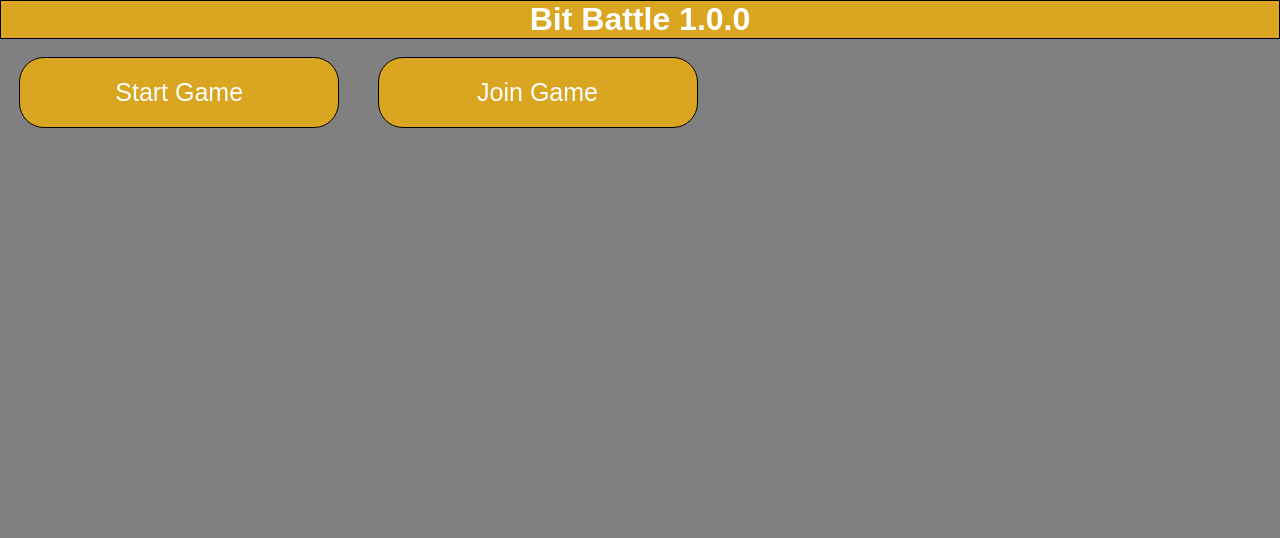
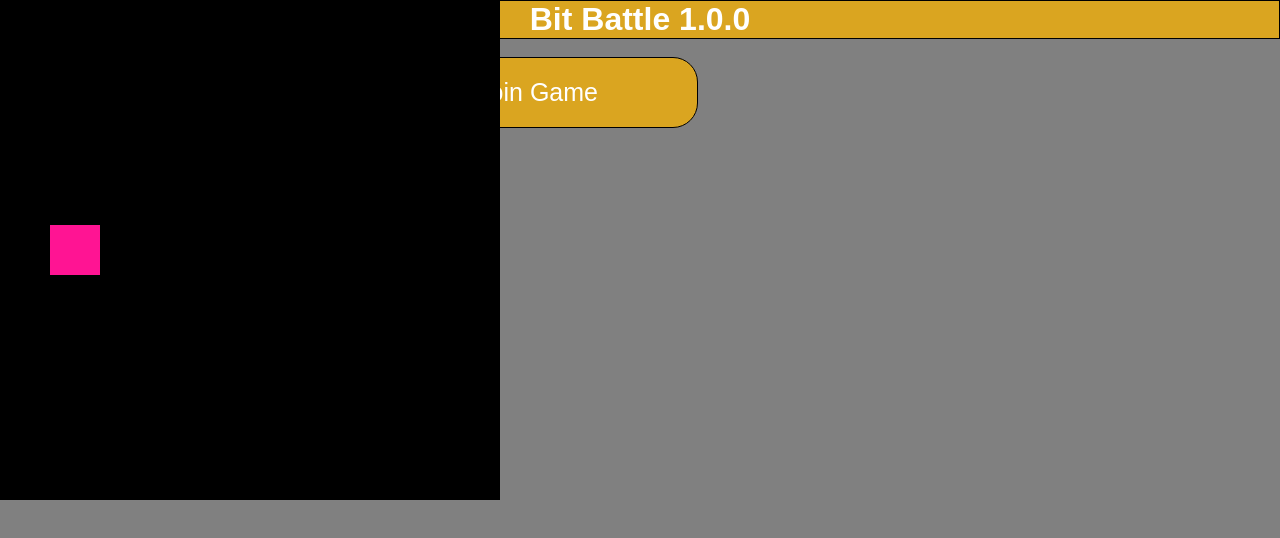
Before and after one commit to RebeccaFritz/SWE-Project-2025, a React (Vite) app in the folder client/: page / in a window 1280 px wide. Shown: the top 538 px of the page. Built offline with nearby package versions, Linux system fonts and the light colour scheme; no server answers.

Commit message:
see prev

```diff
--- a/client/App.js
+++ b/client/App.js
@@ -477,6 +477,10 @@ export default function App() {
 
     return (
         // display the client UI
-        <HomeScreen message={message}/>
+
+        <div>
+            <HomeScreen message={message} />
+            <Game />
+        </div>
     );
 }
```
Also changed, not shown: 1 other file (tests, documents, lock files or other folders).
